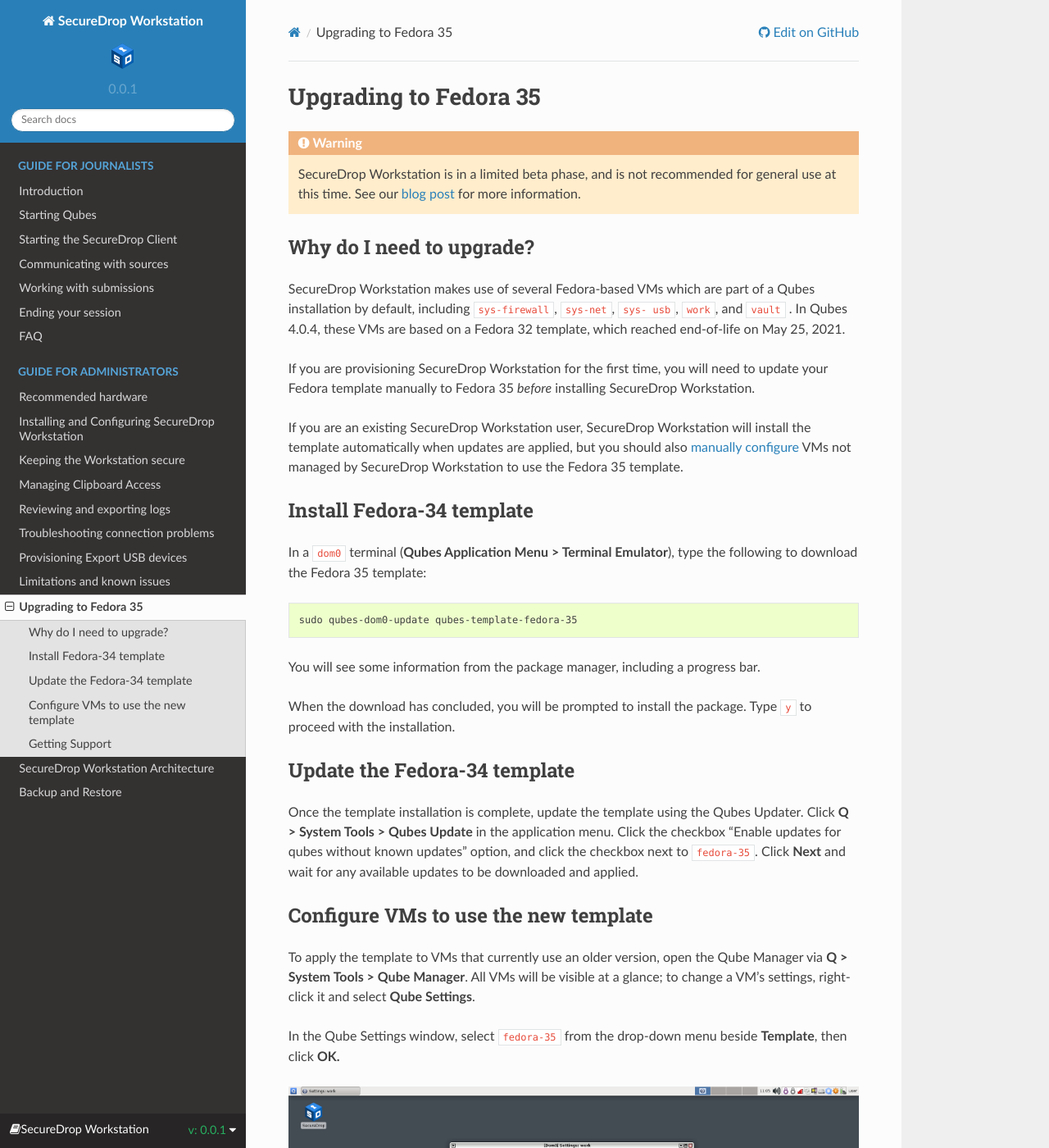
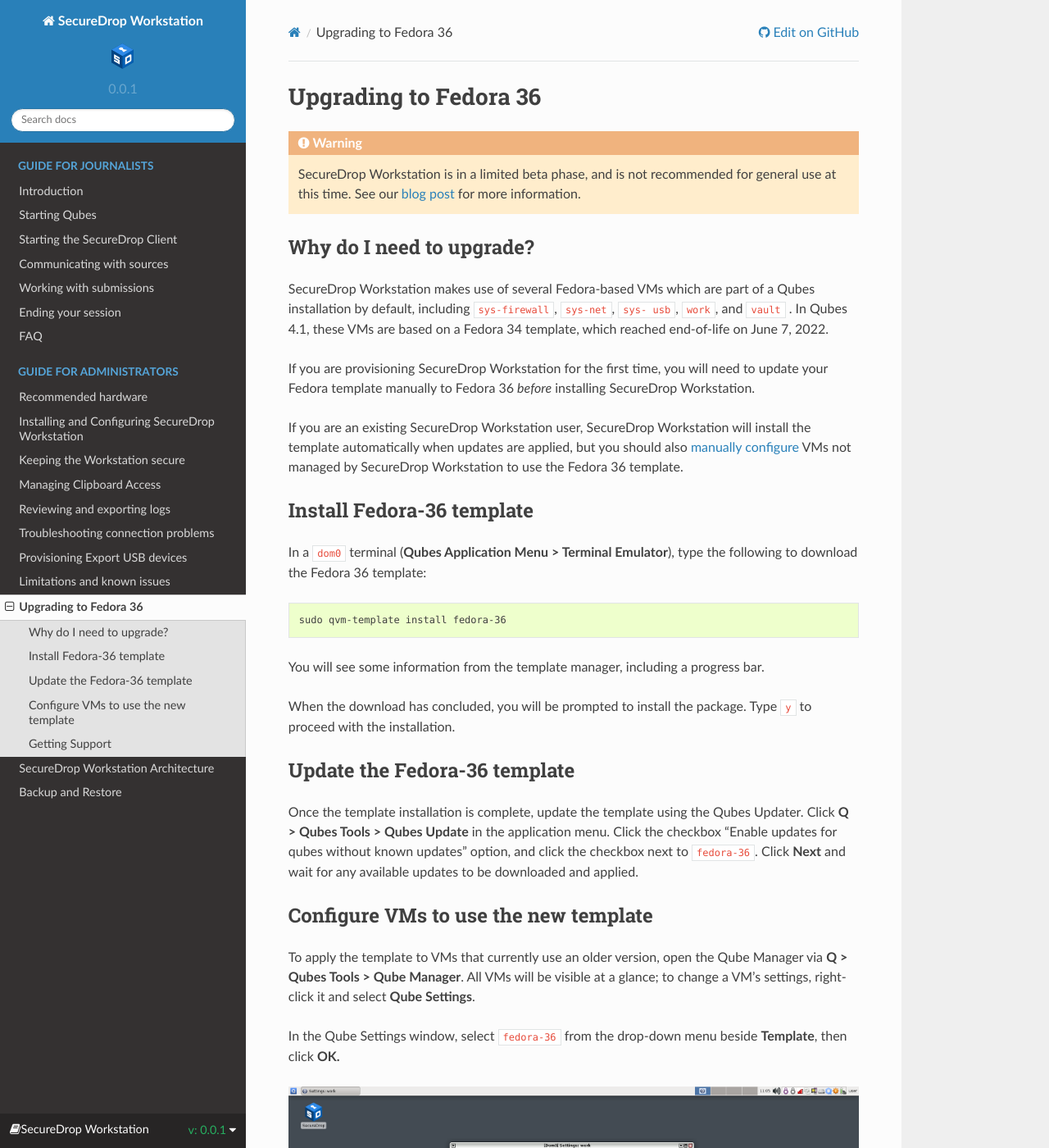
Before and after one commit to freedomofpress/securedrop-workstation-docs, a Sphinx documentation site: the page built from docs/admin/upgrading_fedora.rst, in a window 1280 px wide and 1400 px high. Shown: the whole window at 82% size. Built offline with Sphinx 7.4.7 and the Read the Docs theme 2.0.0, drawn with Linux system fonts in a browser that asks for light colours; some of the changed text lies outside the part shown.

Commit message:
Update documentation for Qubes 4.1
This does not include hardware-specific documentation updates
or screenshot updates.

```diff
--- a/docs/admin/backup.rst
+++ b/docs/admin/backup.rst
@@ -47,7 +47,7 @@
 Ensure your storage medium is plugged in, attached to ``sd-devices``,
 and unlocked.
 
-Navigate to **Q ▸ System Tools ▸ Backup Qubes**, and move all VMs from
+Navigate to **Q ▸ Qubes Tools ▸ Backup Qubes**, and move all VMs from
 "Selected" to "Available" by pressing the ``<<`` button.
 
 To target a VM for backup, highlight it and move it into the "Selected"
@@ -94,7 +94,7 @@
 on a new system, your peripheral devices will be managed by a VM called
 ``sys-usb``.
 
-Navigate to **Q ▸ System Tools ▸ Restore Backup**, and enter the
+Navigate to **Q ▸ Qubes Tools ▸ Restore Backup**, and enter the
 location of the backup file. You do not need to adjust the default Restore
 options, unless you have made customizations to the backup. Enter the
 decryption/verification passphrase, and proceed to restoring the available
--- a/docs/admin/upgrading_fedora.rst
+++ b/docs/admin/upgrading_fedora.rst
@@ -1,4 +1,4 @@
-Upgrading to Fedora 35
+Upgrading to Fedora 36
 ======================
 
 .. include:: ../includes/top-warning.rst
@@ -8,41 +8,41 @@
 
 SecureDrop Workstation makes use of several Fedora-based VMs which are part of
 a Qubes installation by default, including ``sys-firewall``, ``sys-net``, ``sys-
-usb``, ``work``, and ``vault`` . In Qubes 4.0.4, these VMs are based on a
-Fedora 32 template, which reached end-of-life on May 25, 2021.
+usb``, ``work``, and ``vault`` . In Qubes 4.1, these VMs are based on a
+Fedora 34 template, which reached end-of-life on June 7, 2022.
 
 If you are provisioning SecureDrop Workstation for the first time, you will need
-to update your Fedora template manually to Fedora 35 *before* installing
+to update your Fedora template manually to Fedora 36 *before* installing
 SecureDrop Workstation.
 
 If you are an existing SecureDrop Workstation user, SecureDrop Workstation
 will install the template automatically when updates are applied, but you
 should also :ref:`manually configure <configure_vms>` VMs not managed by
-SecureDrop Workstation to use the Fedora 35 template.
+SecureDrop Workstation to use the Fedora 36 template.
 
-Install Fedora-34 template
+Install Fedora-36 template
 --------------------------
 
 In a ``dom0`` terminal (**Qubes Application Menu > Terminal Emulator**), type
-the following to download the Fedora 35 template:
+the following to download the Fedora 36 template:
 
 .. code:: sh
 
-   sudo qubes-dom0-update qubes-template-fedora-35
+   sudo qvm-template install fedora-36
 
-You will see some information from the package manager, including a progress
+You will see some information from the template manager, including a progress
 bar.
 
 When the download has concluded, you will be prompted to install the package.
 Type ``y`` to proceed with the installation.
 
 
-Update the Fedora-34 template
+Update the Fedora-36 template
 -----------------------------
 Once the template installation is complete, update the template using the Qubes
-Updater. Click **Q > System Tools > Qubes Update** in the application menu.
+Updater. Click **Q > Qubes Tools > Qubes Update** in the application menu.
 Click the checkbox "Enable updates for qubes without known updates" option,
-and click the checkbox next to ``fedora-35``. Click **Next** and wait for
+and click the checkbox next to ``fedora-36``. Click **Next** and wait for
 any available updates to be downloaded and applied.
 
 .. _configure_vms:
@@ -50,10 +50,10 @@
 Configure VMs to use the new template
 -------------------------------------
 To apply the template to VMs that currently use an older version, open the
-Qube Manager via **Q > System Tools > Qube Manager**. All VMs will be visible at
+Qube Manager via **Q > Qubes Tools > Qube Manager**. All VMs will be visible at
 a glance; to change a VM's settings, right-click it and select **Qube Settings**.
 
-In the Qube Settings window, select ``fedora-35`` from the drop-down menu
+In the Qube Settings window, select ``fedora-36`` from the drop-down menu
 beside **Template**, then click **OK.**
 
 |screenshot_qsettings_fedora32|
@@ -75,7 +75,7 @@
 
 .. tip::
 
-   You can also use the **Qubes Template Manager** (also in **Q > System Tools**)
+   You can also use the **Qubes Template Manager** (also in **Q > Qubes Tools**)
    to make template changes. However, note that it will not allow you to make
    template changes for VMs that are currently running, so you may have to
    manually shut down VMs in the correct order to do so.
```
Also changed, not shown: docs/admin/install.rst (+38 -46 lines).
